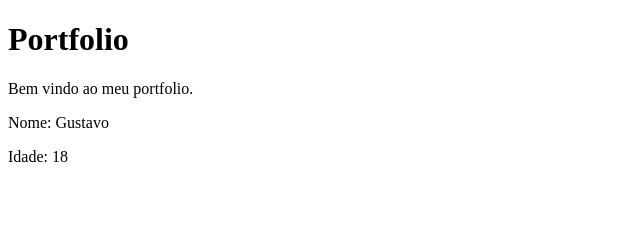
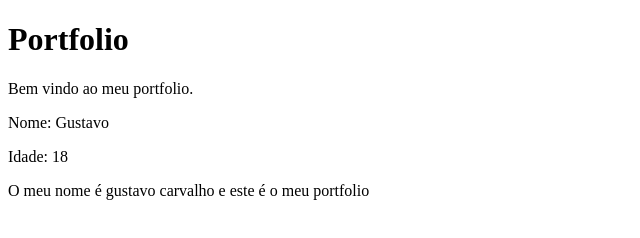
Before and after one commit to gustmc/portfolio-web, a plain HTML site: page index.html in a window 1280 px wide. Shown: the whole page, without its empty margins (0-640 px from the left). Drawn offline with Linux system fonts and the light colour scheme.

Commit message:
Adiciona descricao ao portfolio

```diff
--- a/index.html
+++ b/index.html
@@ -12,6 +12,7 @@
     <p>Bem vindo ao meu portfolio.</p>
     <p>Nome: Gustavo</p>
     <p>Idade: 18</p>
+    <p>O meu nome é gustavo carvalho e este é o meu portfolio</p>
 </body>
 
 </html>
```
